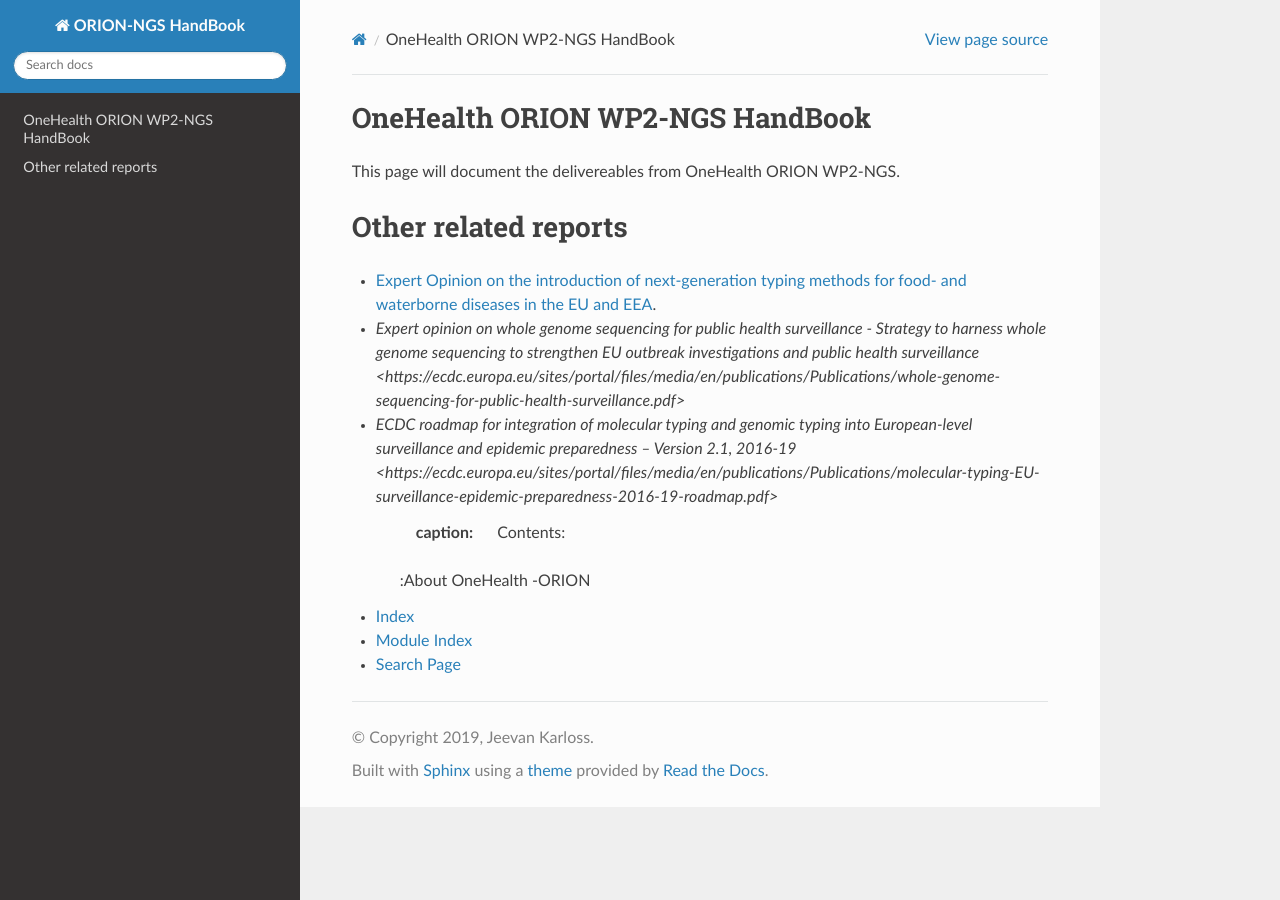
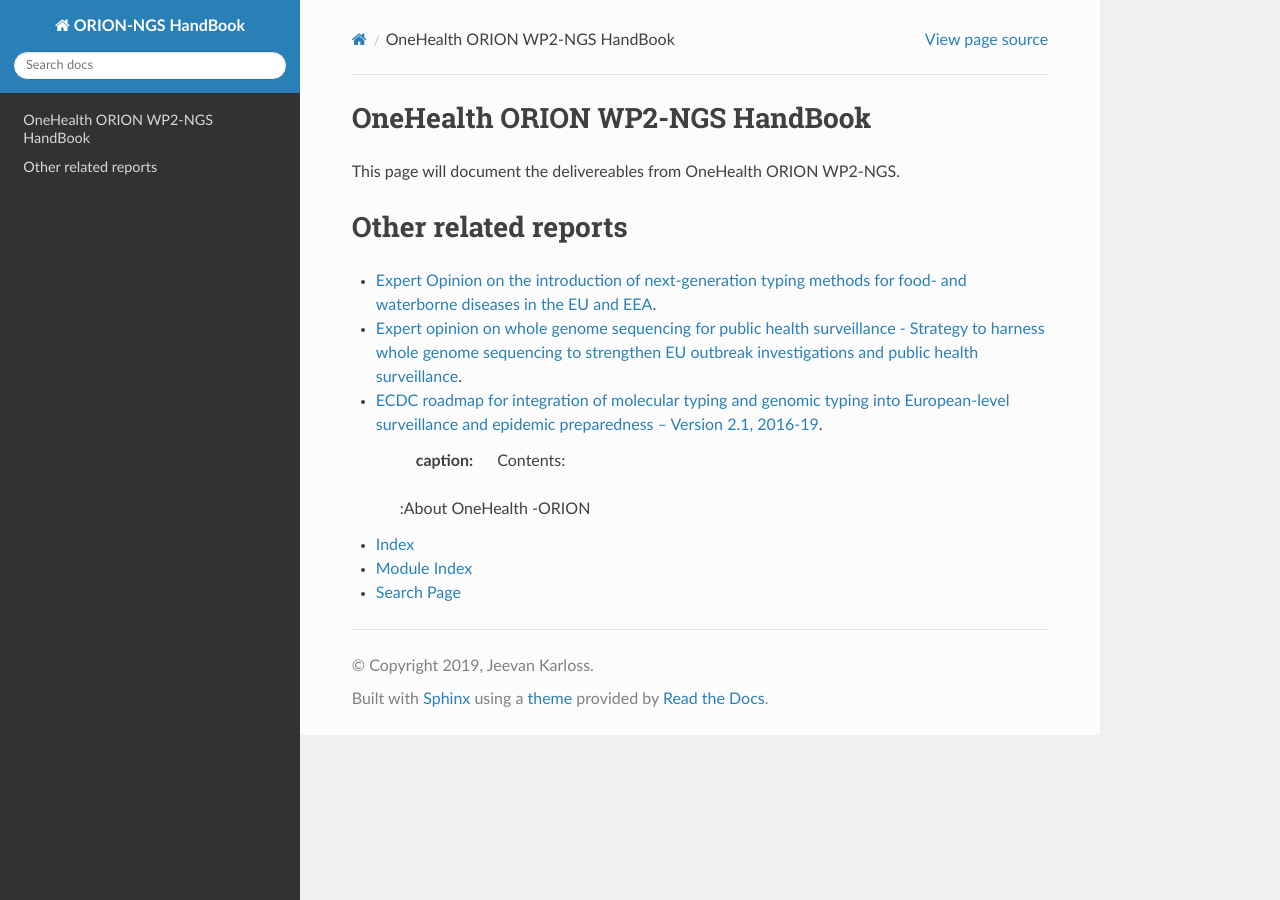
Before and after one commit to NorwegianVeterinaryInstitute/ORION_HandBook, a Sphinx documentation site: the page built from docs/source/index.rst, in a window 1280 px wide. Built offline with Sphinx 7.4.7 and the Read the Docs theme 2.0.0, drawn with Linux system fonts in a browser that asks for light colours.

Commit message:
Modified

```diff
--- a/docs/source/index.rst
+++ b/docs/source/index.rst
@@ -14,8 +14,8 @@
 Other related reports
 ==================
 * `Expert Opinion on the introduction of next-generation typing methods for food- and waterborne diseases in the EU and EEA <https://ecdc.europa.eu/sites/portal/files/media/en/publications/Publications/food-and-waterborne-diseases-next-generation-typing-methods.pdf>`_.
-* `Expert opinion on whole genome sequencing for public health surveillance - Strategy to harness whole genome sequencing to strengthen EU outbreak investigations and public health surveillance <https://ecdc.europa.eu/sites/portal/files/media/en/publications/Publications/whole-genome-sequencing-for-public-health-surveillance.pdf>`
-* `ECDC roadmap for integration of molecular typing and genomic typing into European-level surveillance and epidemic preparedness – Version 2.1, 2016-19 <https://ecdc.europa.eu/sites/portal/files/media/en/publications/Publications/molecular-typing-EU-surveillance-epidemic-preparedness-2016-19-roadmap.pdf>`
+* `Expert opinion on whole genome sequencing for public health surveillance - Strategy to harness whole genome sequencing to strengthen EU outbreak investigations and public health surveillance <https://ecdc.europa.eu/sites/portal/files/media/en/publications/Publications/whole-genome-sequencing-for-public-health-surveillance.pdf>`_.
+* `ECDC roadmap for integration of molecular typing and genomic typing into European-level surveillance and epidemic preparedness – Version 2.1, 2016-19 <https://ecdc.europa.eu/sites/portal/files/media/en/publications/Publications/molecular-typing-EU-surveillance-epidemic-preparedness-2016-19-roadmap.pdf>`_.
 
 
 
```
